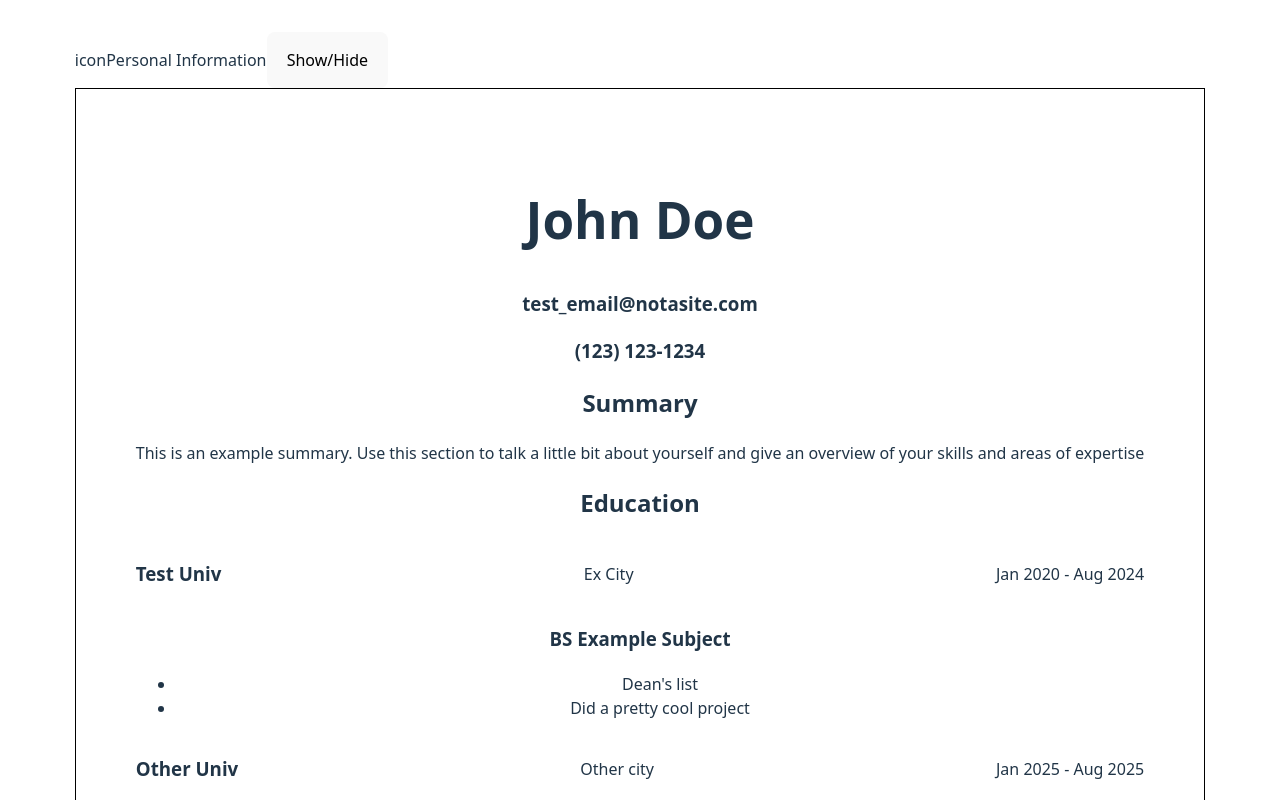
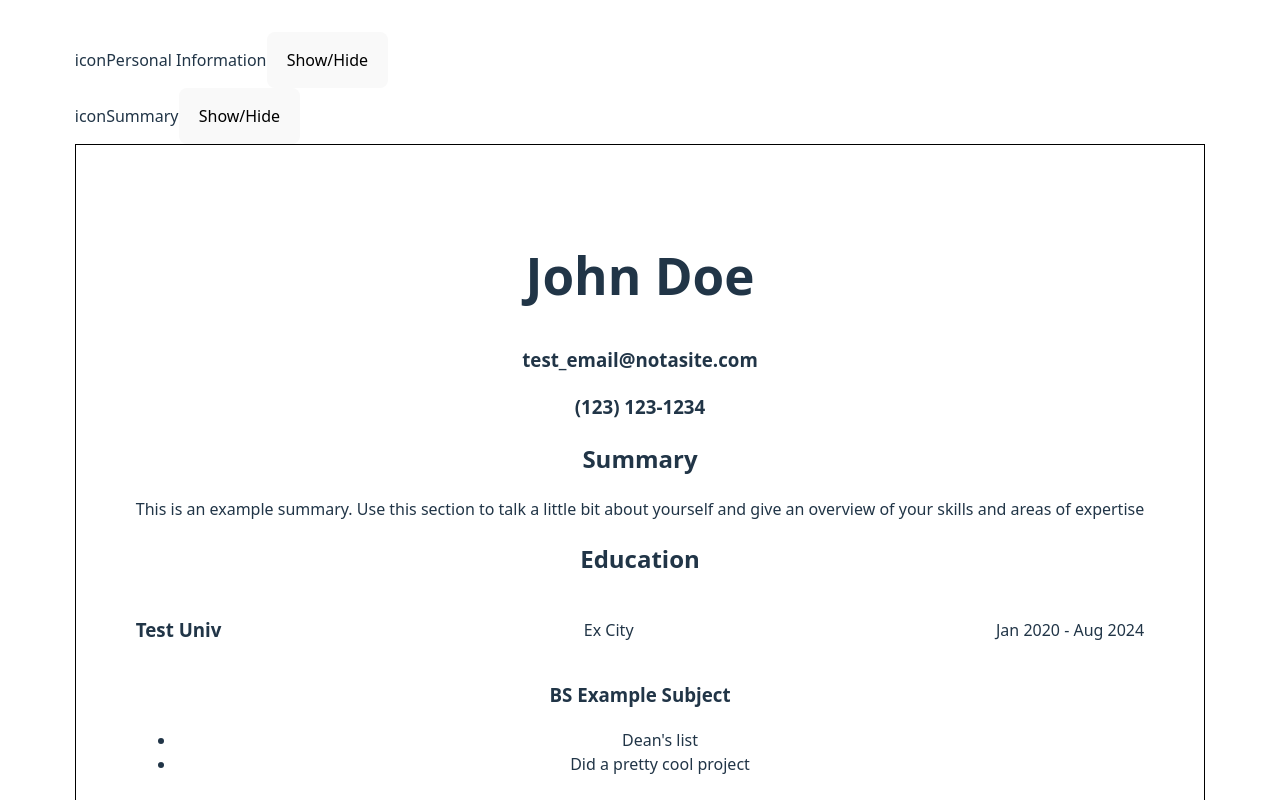
Before and after one commit to yeatonj/react-resume, a React (Vite) app: page / in a window 1280 px wide. Shown: the top 800 px of the page. Built offline with nearby package versions, Linux system fonts and the light colour scheme.

Commit message:
Add summary form

```diff
--- a/src/App.jsx
+++ b/src/App.jsx
@@ -3,6 +3,7 @@ import PersonalInfo from './components/PersonalInfo'
 import Dropdown from './components/Dropdown'
 import './App.css'
 import Resume from './components/Resume'
+import Summary from './components/Summary'
 
 function App() {
   const [firstName, setFirstName] = useState("John");
@@ -64,6 +65,16 @@ function App() {
           phoneSetter={setPhone}
         />
       </Dropdown>
+
+      <Dropdown
+        icon={"icon"}
+        description={"Summary"}
+      >
+        <Summary
+          summarySetter={setSummary}
+        />
+      </Dropdown>
+
       <Resume
         firstName={firstName}
         lastName={lastName}
--- a/src/components/PersonalInfo.jsx
+++ b/src/components/PersonalInfo.jsx
@@ -26,10 +26,6 @@ export default function PersonalInfo({
     }
 
     return (
-        // <div>
-        //     <p>This is a test of the personal information section</p>
-        //     <button onClick={submitButton}>Submit new info</button>
-        // </div>
         <form action="" method="post" id="personal-form">
             <label htmlFor="first">First Name:</label>
             <input type="text" name="first" id="first" required />
--- a/src/components/Resume.jsx
+++ b/src/components/Resume.jsx
@@ -48,6 +48,9 @@ function HeaderSection({
 }
 
 function SummarySection({ summary }) {
+    if (summary =="") {
+        return <></>
+    }
     return (
         <div className="resume-summary">
             <h2>Summary</h2>
--- /dev/null
+++ b/src/components/Summary.jsx
@@ -0,0 +1,20 @@
+export default function Summary({
+    summarySetter
+}) {
+    function submitButton(event) {
+        event.preventDefault();
+        const summaryData = document.getElementById("summary");
+        summarySetter(summaryData.value);
+    }
+
+    return (
+        <form action="" method="post" id="summary-form">
+            <label htmlFor="summary">Summary:</label>
+            <textarea name="summary" id="summary" cols="30" rows="10"></textarea>
+
+            <button type="submit" onClick={(event) => {submitButton(event)}}>
+                    Submit
+            </button>
+        </form>
+    );
+}
```
